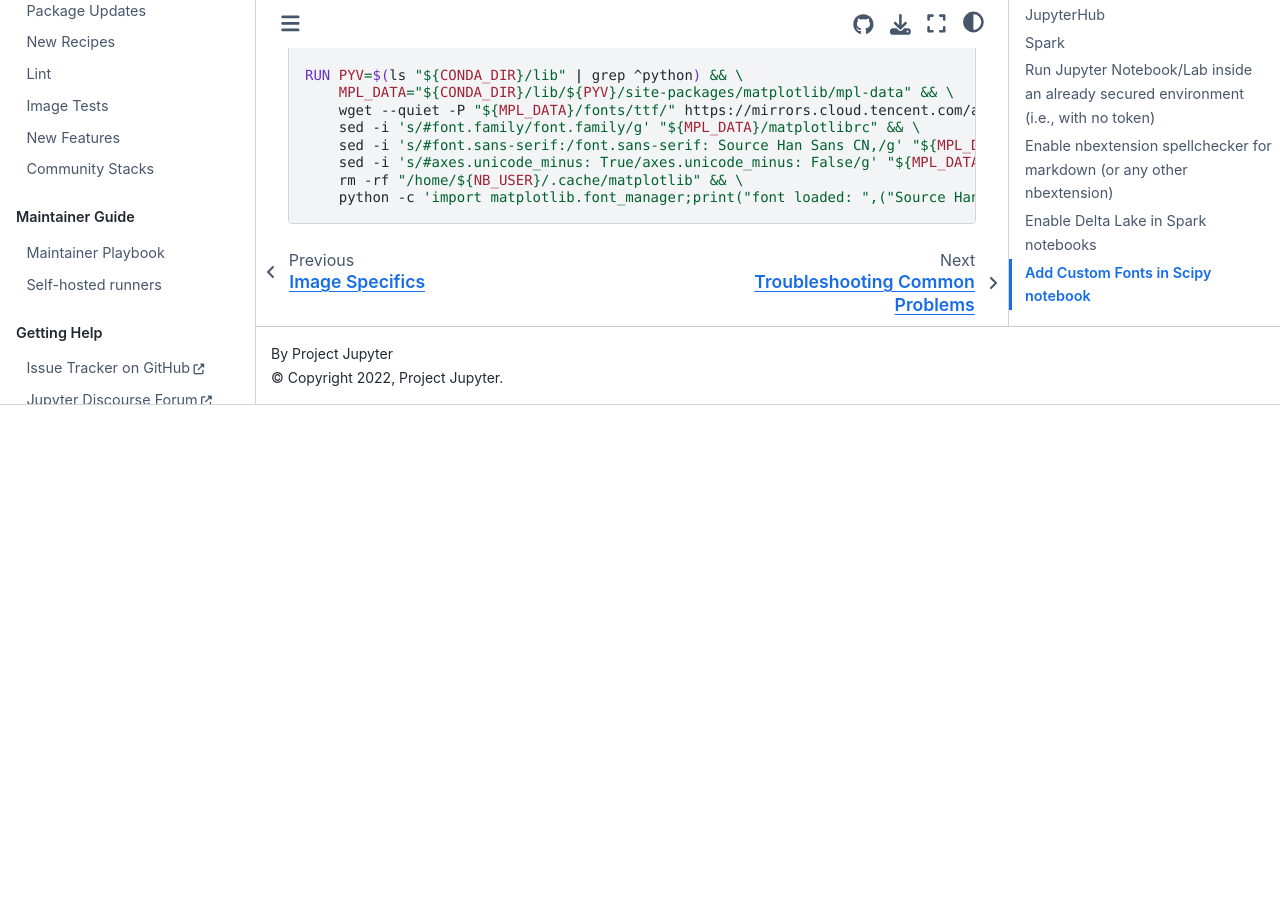
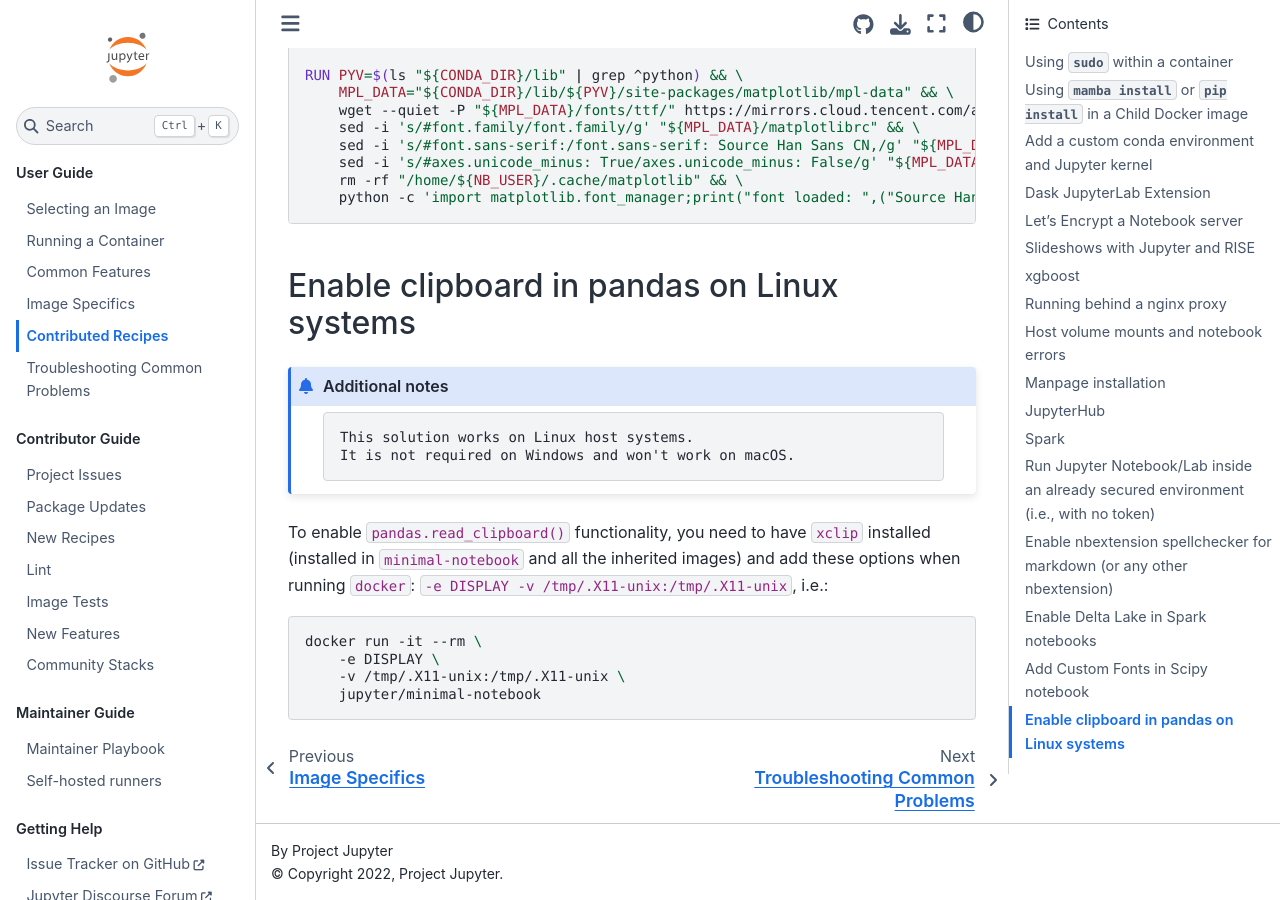
Before and after one commit to jupyter/docker-stacks, a Sphinx documentation site: the page built from docs/using/recipes.md, in a window 1280 px wide and 900 px high, scrolled down 11647 px. Built offline with Sphinx 7.4.7 and the Sphinx Book theme 1.1.4, drawn with Linux system fonts in a browser that asks for light colours; before the commit the page ends 12052 px from its top, so only the background shows below that.

Commit message:
Document how to enable pandas.read_clipboard() (#1801)

````diff
--- a/docs/using/recipes.md
+++ b/docs/using/recipes.md
@@ -550,3 +550,21 @@
     rm -rf "/home/${NB_USER}/.cache/matplotlib" && \
     python -c 'import matplotlib.font_manager;print("font loaded: ",("Source Han Sans CN" in [f.name for f in matplotlib.font_manager.fontManager.ttflist]))'
 ```
+
+## Enable clipboard in pandas on Linux systems
+
+```{admonition} Additional notes
+    This solution works on Linux host systems.
+    It is not required on Windows and won't work on macOS.
+```
+
+To enable `pandas.read_clipboard()` functionality, you need to have `xclip` installed
+(installed in `minimal-notebook` and all the inherited images)
+and add these options when running `docker`: `-e DISPLAY -v /tmp/.X11-unix:/tmp/.X11-unix`, i.e.:
+
+```bash
+docker run -it --rm \
+    -e DISPLAY \
+    -v /tmp/.X11-unix:/tmp/.X11-unix \
+    jupyter/minimal-notebook
+```
````
